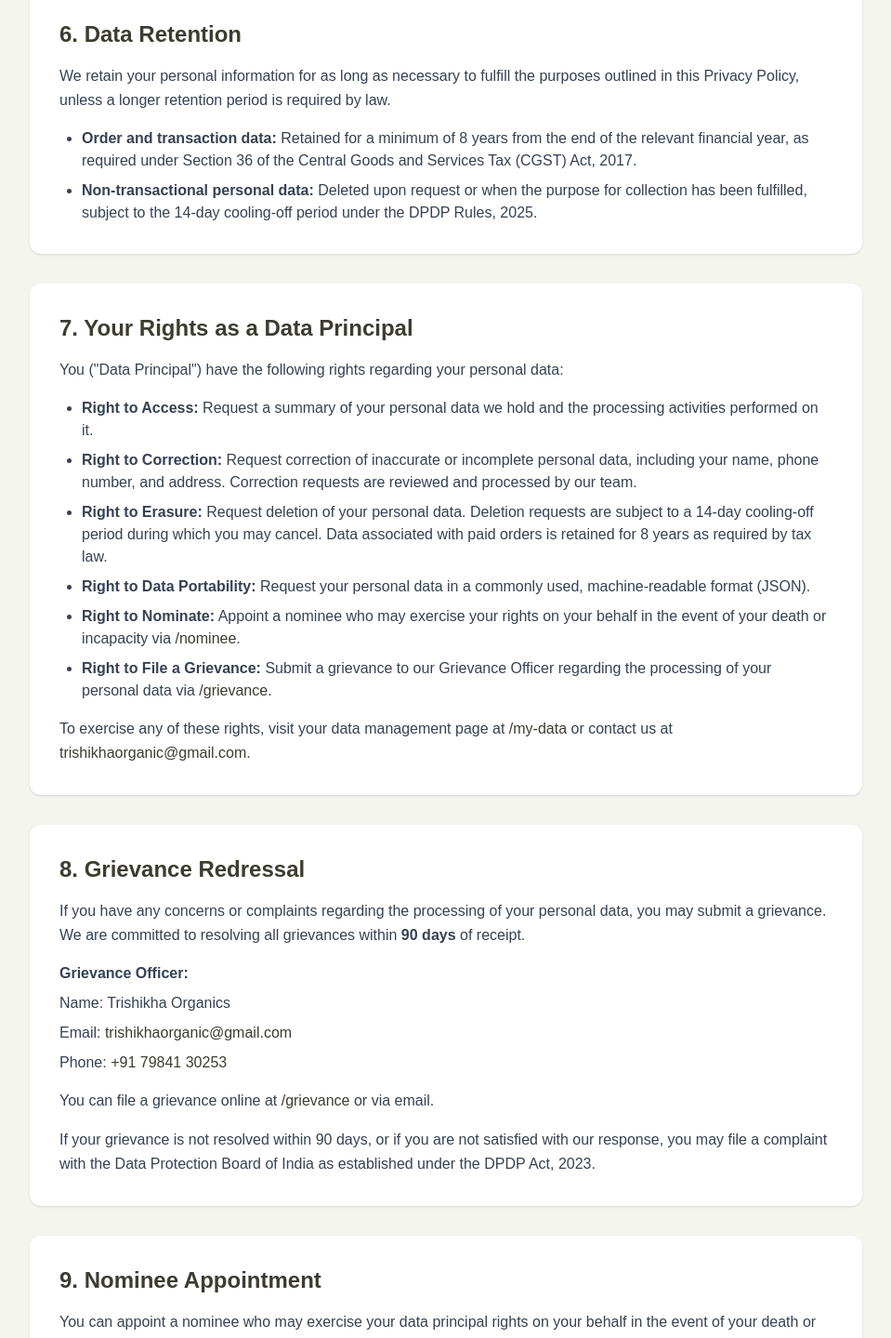
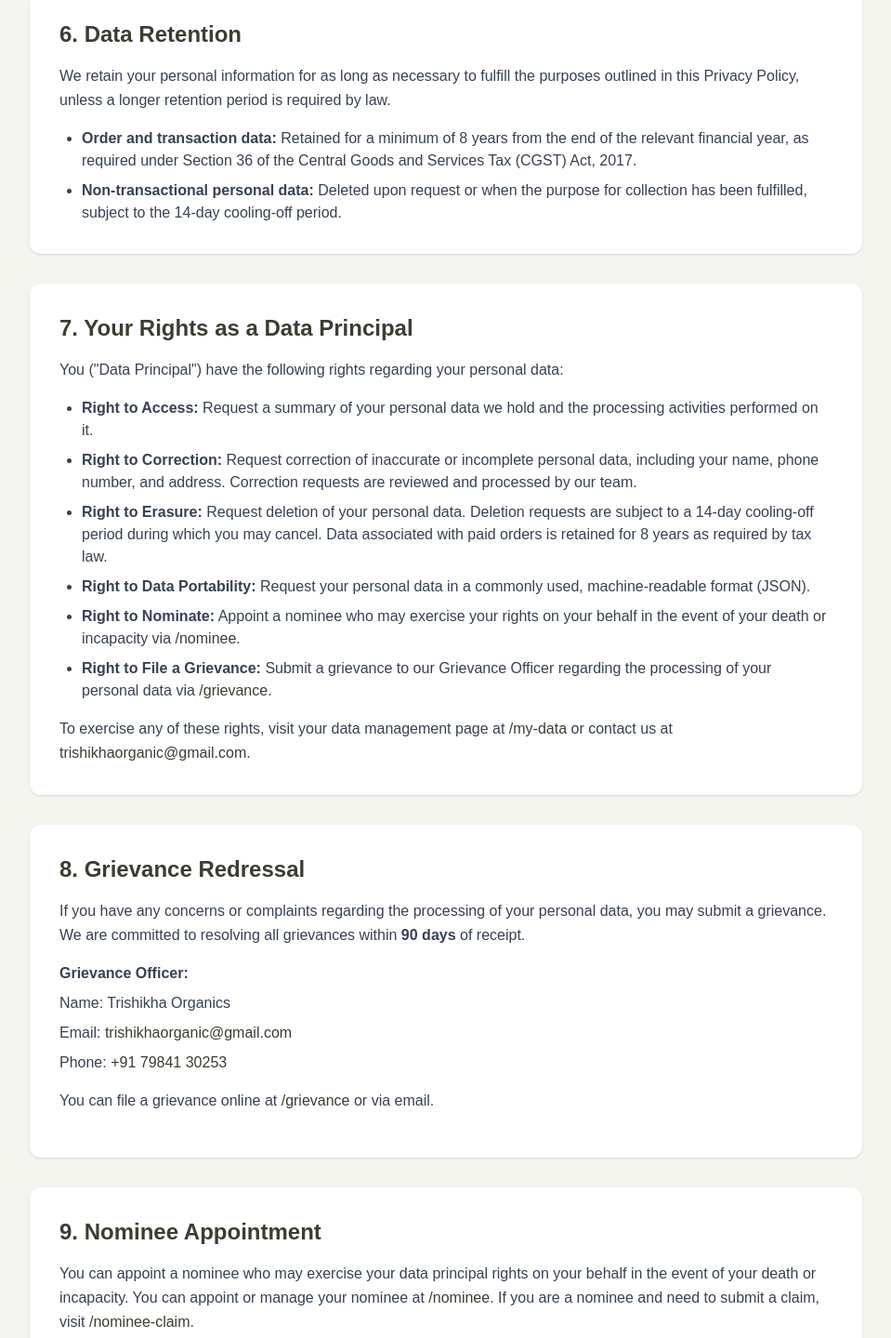
Before and after one commit to deepanshucode1-cmd/trisikha, a Next.js app: page /privacy-policy in a window 1280 px wide. Shown: the part 2090-3529 px from the top of the page at 93% size, without its empty margins (160-1119 px from the left). Built offline with nearby package versions, Linux system fonts and the light colour scheme.

Commit message:
privacy and return policy

```diff
--- a/app/privacy-policy/page.tsx
+++ b/app/privacy-policy/page.tsx
@@ -105,7 +105,7 @@
               </p>
               <ul className="list-disc pl-6 space-y-2 text-gray-700">
                 <li><strong>Order and transaction data:</strong> Retained for a minimum of 8 years from the end of the relevant financial year, as required under Section 36 of the Central Goods and Services Tax (CGST) Act, 2017.</li>
-                <li><strong>Non-transactional personal data:</strong> Deleted upon request or when the purpose for collection has been fulfilled, subject to the 14-day cooling-off period under the DPDP Rules, 2025.</li>
+                <li><strong>Non-transactional personal data:</strong> Deleted upon request or when the purpose for collection has been fulfilled, subject to the 14-day cooling-off period.</li>
               </ul>
             </section>
 
@@ -143,9 +143,7 @@
               <p className="text-gray-700 leading-relaxed mb-4">
                 You can file a grievance online at <Link href="/grievance" className="text-[#3d3c30] font-medium hover:underline">/grievance</Link> or via email.
               </p>
-              <p className="text-gray-700 leading-relaxed">
-                If your grievance is not resolved within 90 days, or if you are not satisfied with our response, you may file a complaint with the Data Protection Board of India as established under the DPDP Act, 2023.
-              </p>
+
             </section>
 
             {/* Nominee Appointment */}
--- a/app/return-policy/page.tsx
+++ b/app/return-policy/page.tsx
@@ -53,7 +53,6 @@
               <ul className="list-disc pl-6 space-y-2 text-gray-700">
                 <li>Products that have been opened or used</li>
                 <li>Products without original packaging</li>
-                <li>Items marked as &quot;Final Sale&quot; or &quot;Non-Returnable&quot;</li>
                 <li>Orders where the 48-hour return window has expired</li>
                 <li>Products that show signs of damage caused by the customer</li>
               </ul>
@@ -175,7 +174,7 @@
                   <h3 className="font-semibold text-amber-800 mb-2">Return (After Shipment)</h3>
                   <ul className="text-sm text-amber-700 space-y-1">
                     <li>Refund minus both-ways shipping</li>
-                    <li>Available within 48 hours of pickup</li>
+                    <li>Available within 48 hours of delivery</li>
                     <li>Requires product return pickup</li>
                   </ul>
                 </div>
```
